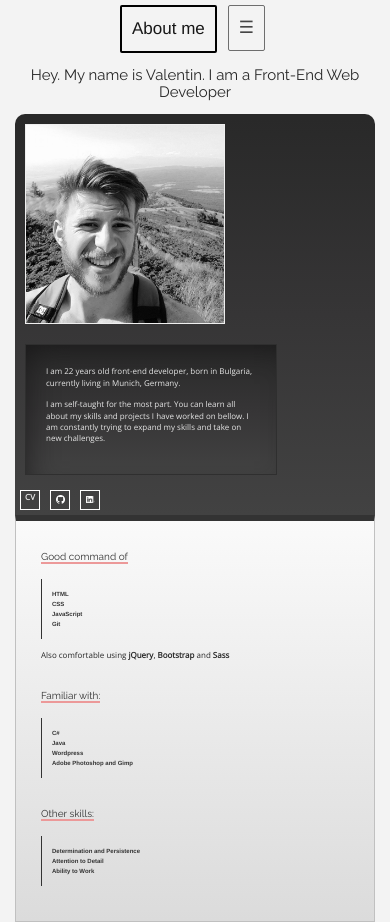
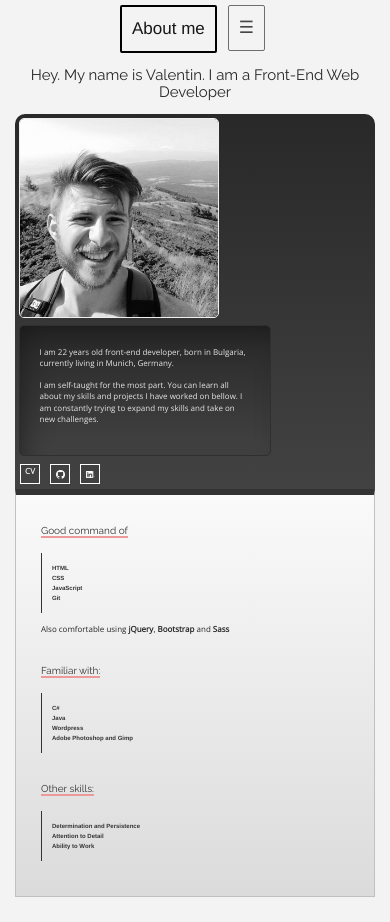
Before and after one commit to valentinlybmin/valentinlybmin, a plain HTML site: page index.html in a window 390 px wide. After the commit the page ends 897 px from the top, so only its background shows below. Drawn offline with nearby package versions, Linux system fonts and the light colour scheme.

Commit message:
media queries updated

```diff
--- a/css/main.scss
+++ b/css/main.scss
@@ -161,6 +161,8 @@ h2 {
   padding: 20px;
   border: solid 1px #2f2f2f;
   @include gradient-darkGray();
+  border-radius: 5px;
+
 }
 
 .side-menu {
@@ -319,13 +321,14 @@ h2 {
 @media (max-width: 750px) {
 
     #img-me {
-        border-radius: 0px;
+        border-radius: 5px;
         width: 200px;
-        margin: 10px;
+        margin: 1%;
+
     }
 
   #intro-text {
-      margin: 10px;
+        margin: 1%;
     }
 
   .side-menu {
```
Also changed, not shown: css/main.css, 1 other file.
